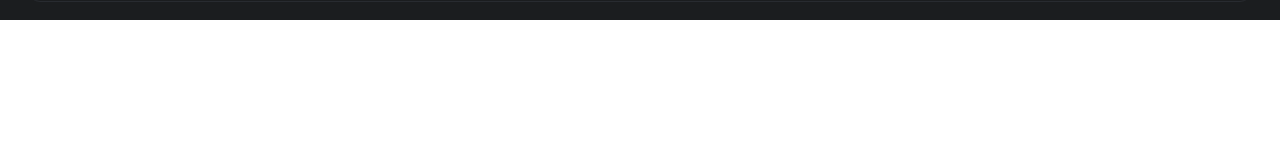
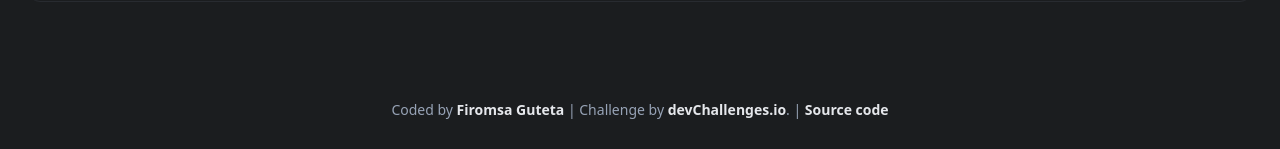
Before and after one commit to firogute/world-rank, a React (Vite) app: page / in a window 1280 px wide. Shown: the part 780-929 px from the top of the page. Before the commit the page ends 800 px from the top, so only its background shows below. Built offline with nearby package versions, Linux system fonts and the light colour scheme; no server answers.

Commit message:
implemented footer section

```diff
--- a/src/App.jsx
+++ b/src/App.jsx
@@ -220,6 +220,32 @@ function App() {
             </div>
           </div>
         </main>
+        <footer class="text-center text-sm mt-12 mx-auto py-8 text-[#97A3B6]">
+          Coded by{" "}
+          <a
+            href="#"
+            class="no-underline text-gray-200 font-semibold hover:underline"
+          >
+            Firomsa Guteta
+          </a>{" "}
+          | Challenge by
+          <a
+            href="https://www.devchallenges.io?ref=challenge"
+            class="text-gray-200 font-semibold hover:underline"
+            target="_blank"
+            rel="noreferrer"
+          >
+            {" "}
+            devChallenges.io
+          </a>
+          . |{" "}
+          <a
+            href="https://github.com/firogute/world-rank"
+            class="text-gray-200 font-semibold hover:underline"
+          >
+            Source code
+          </a>
+        </footer>
       </div>
     </>
   );
```
